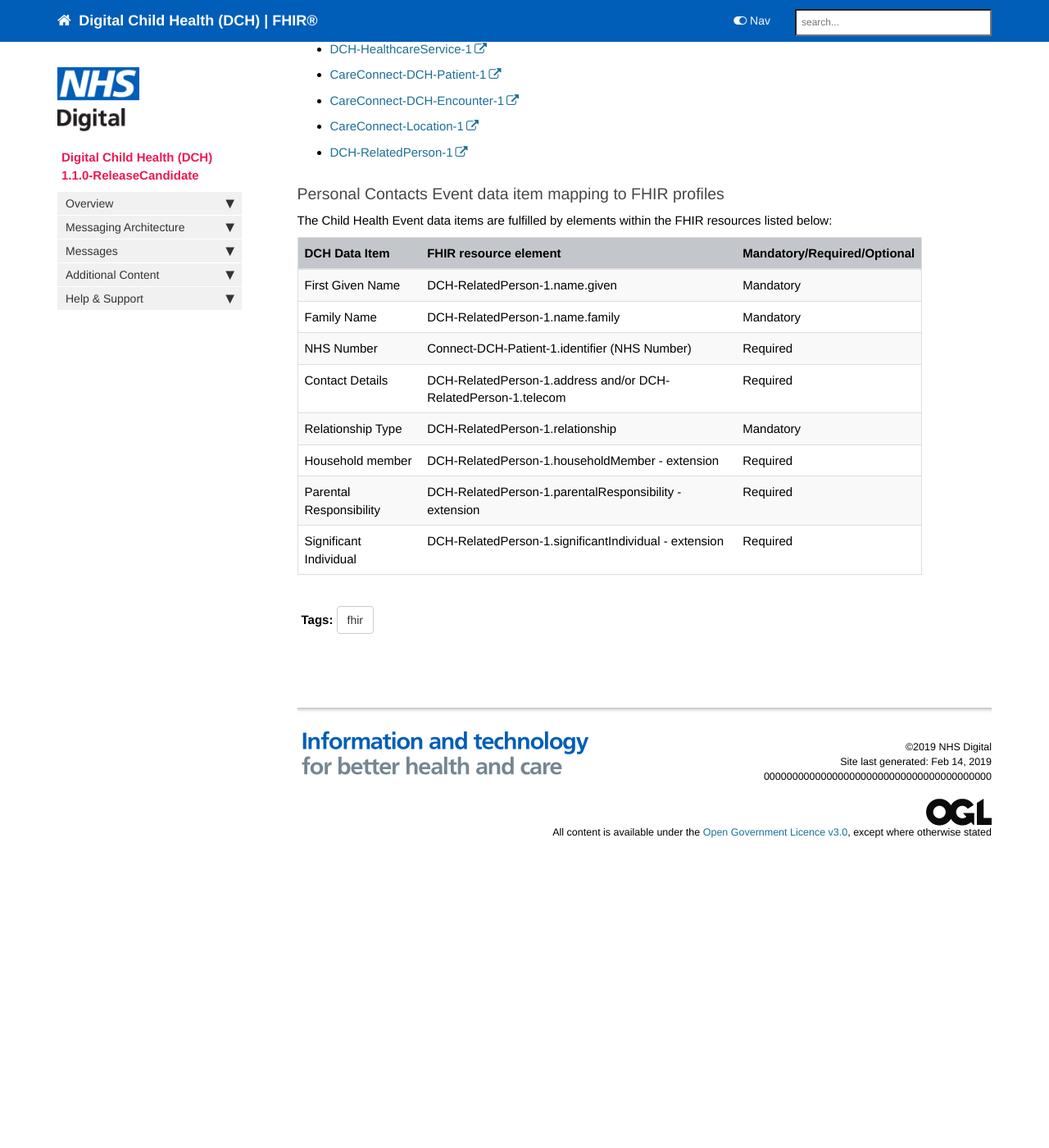
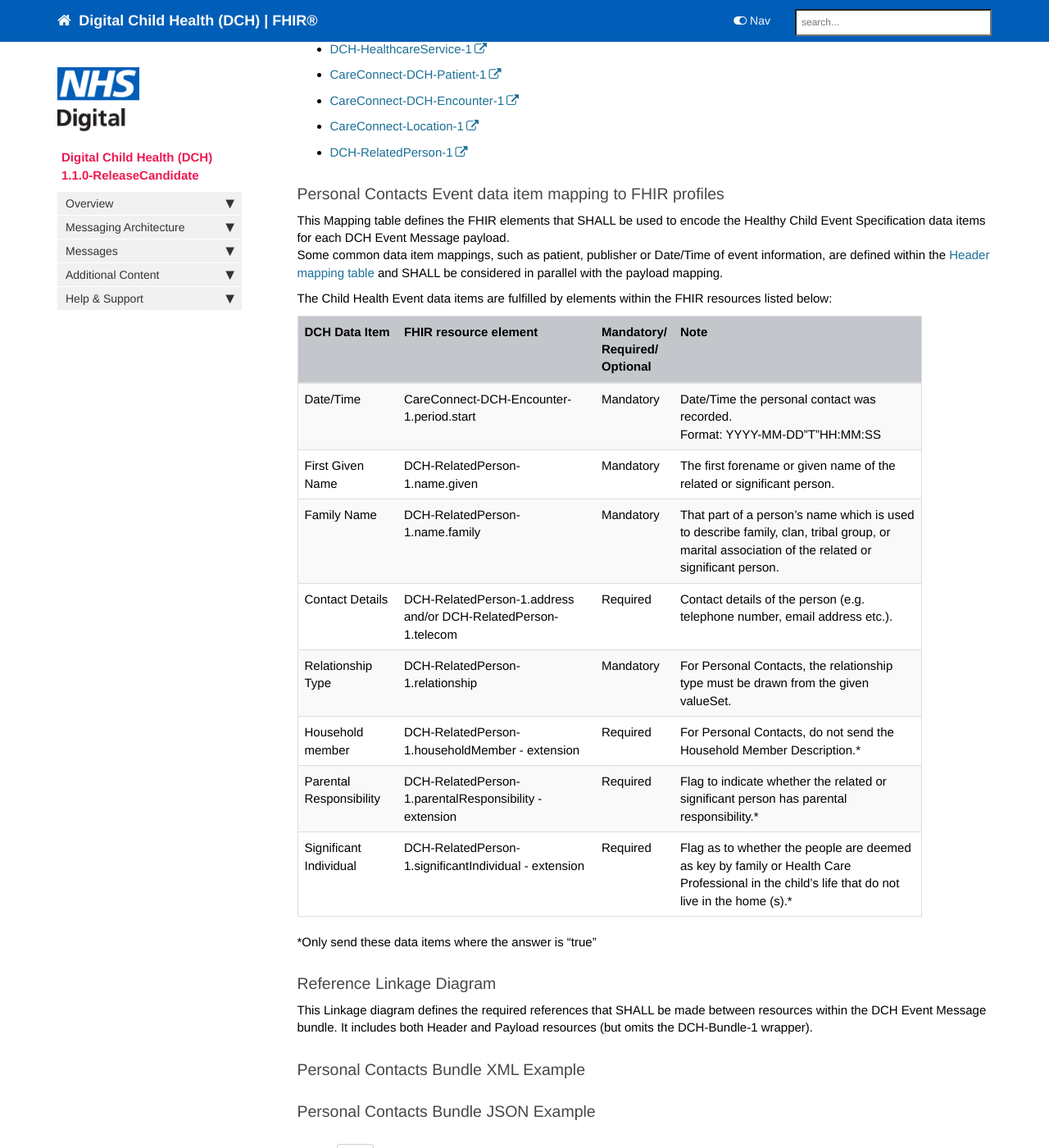
Before and after one commit to nhsconnect/Digital-Child-Health-STU3, a Jekyll site: the page built from pages/explore/explore_personal_contacts.md, in a window 1280 px wide and 1400 px high, scrolled down 296 px. Shown: the whole window at 82% size. Built offline with Jekyll 4.4.1, drawn with Linux system fonts in a browser that asks for light colours; nearby versions of some CDN libraries; comment, search, counter and statistics services are not loaded; before the commit the page ends 1381 px from its top, so only the background shows below that.

Commit message:
Personal contacts (new requirements) and assessment scales (corrections).

```diff
--- a/pages/explore/explore_personal_contacts.md
+++ b/pages/explore/explore_personal_contacts.md
@@ -20,15 +20,32 @@ The following FHIR profiles are used to form the Personal Contacts Event Message
 
 ### Personal Contacts Event data item mapping to FHIR profiles ###
 
+This Mapping table defines the FHIR elements that SHALL be used to encode the Healthy Child Event Specification data items for each DCH Event Message payload.
+Some common data item mappings, such as patient, publisher or Date/Time of event information, are defined within the [Header mapping table](explore_event_header_design.html) and SHALL be considered in parallel with the payload mapping.
+
 The Child Health Event data items are fulfilled by elements within the FHIR resources listed below:
 
-| DCH Data Item           | FHIR resource element                                          | Mandatory/Required/Optional |
-|-------------------------|----------------------------------------------------------------|-----------------------------|
-| First Given Name        | DCH-RelatedPerson-1.name.given                                 | Mandatory                   |
-| Family Name             | DCH-RelatedPerson-1.name.family                                | Mandatory                   |
-| NHS Number              | Connect-DCH-Patient-1.identifier (NHS Number)                  | Required                    |
-| Contact Details         | DCH-RelatedPerson-1.address and/or DCH-RelatedPerson-1.telecom | Required                    |
-| Relationship Type       | DCH-RelatedPerson-1.relationship                               | Mandatory                   |
-| Household member        | DCH-RelatedPerson-1.householdMember - extension                            | Required                    |
-| Parental Responsibility | DCH-RelatedPerson-1.parentalResponsibility - extension         | Required                    |
-| Significant Individual  | DCH-RelatedPerson-1.significantIndividual - extension          | Required                    |
+| DCH Data Item           | FHIR resource element                                          | Mandatory/<br/>Required/<br/>Optional  | Note                                          |
+|-------------------------|----------------------------------------------------------------|----------------------------------------|-----------------------------------------------|
+| Date/Time               | CareConnect-DCH-Encounter-1.period.start                       | Mandatory                              | Date/Time the personal contact was recorded.<br/>  Format: YYYY-MM-DD”T”HH:MM:SS   |
+| First Given Name        | DCH-RelatedPerson-1.name.given                                 | Mandatory                   | The first forename or given name of the related or significant person. |
+| Family Name             | DCH-RelatedPerson-1.name.family                                | Mandatory                   | That part of a person's name which is used to describe family, clan, tribal group, or marital association of the related or significant person.   |
+| Contact Details         | DCH-RelatedPerson-1.address and/or DCH-RelatedPerson-1.telecom | Required                    | Contact details of the person (e.g. telephone number, email address etc.). |
+| Relationship Type       | DCH-RelatedPerson-1.relationship                               | Mandatory                   | For Personal Contacts, the relationship type must be drawn from the given valueSet. |
+| Household member        | DCH-RelatedPerson-1.householdMember - extension                | Required                    | For Personal Contacts, do not send the Household Member Description.*  |
+| Parental Responsibility | DCH-RelatedPerson-1.parentalResponsibility - extension         | Required                    | Flag to indicate whether the related or significant person has parental responsibility.*  |
+| Significant Individual  | DCH-RelatedPerson-1.significantIndividual - extension          | Required                    | Flag as to whether the people are deemed as key by family or Health Care Professional in the child's life that do not live in the home (s).*  |
+
+*Only send these data items where the answer is "true"
+
+### Reference Linkage Diagram ###
+
+This Linkage diagram defines the required references that SHALL be made between resources within the DCH Event Message bundle. It includes both Header and Payload resources (but omits the DCH-Bundle-1 wrapper).
+
+### Personal Contacts Bundle XML Example ###
+
+<script src="LINK TO FOLLOW"></script>
+
+### Personal Contacts Bundle JSON Example ###
+
+<script src="LINK TO FOLLOW"></script>
```
Also changed, not shown: pages/explore/explore_assessment_scales.md (+2 -2 lines).
